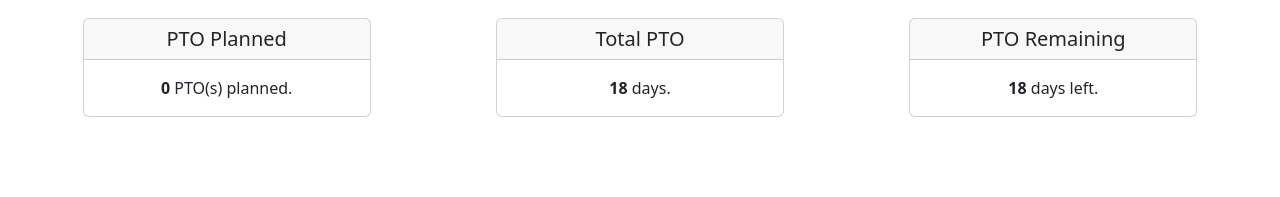
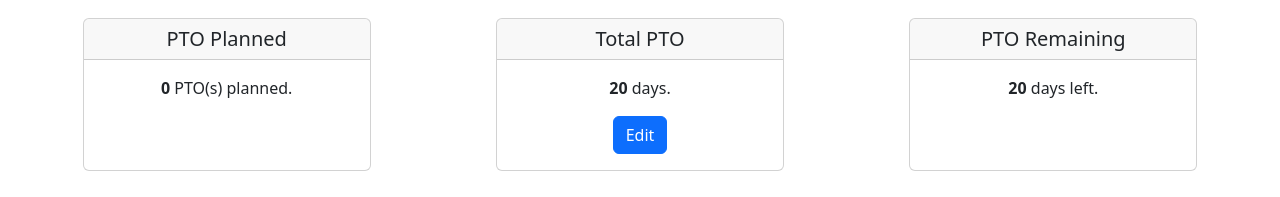
Before and after one commit to jrk12b/Out-Of-Office, a React (Create React App) app: page / in a window 1280 px wide. Shown: the part 600-797 px from the top of the page. Built offline with nearby package versions, Linux system fonts and the light colour scheme; no server answers.

Commit message:
allow editing of total PTO

```diff
--- a/src/components/PTOTotalCard.js
+++ b/src/components/PTOTotalCard.js
@@ -1,14 +1,38 @@
-import React from 'react';
-import { Card } from 'react-bootstrap';
+import React, { useState } from 'react';
+import { Card, Button, Form } from 'react-bootstrap';
 
-const TotalPTOCard = ({ totalPTO }) => {
+const TotalPTOCard = ({ totalPTO, setTotalPTO }) => {
+  const [isEditing, setIsEditing] = useState(false);
+  const [newTotalPTO, setNewTotalPTO] = useState(totalPTO);
+
+  const handleSave = () => {
+    setTotalPTO(newTotalPTO); // Update the total PTO
+    setIsEditing(false); // Exit edit mode
+  };
+
   return (
     <Card style={{ width: '18rem', textAlign: 'center' }}>
       <Card.Header as="h5">Total PTO</Card.Header>
       <Card.Body>
-        <Card.Text>
-          <strong>{totalPTO}</strong> days.
-        </Card.Text>
+        {!isEditing ? (
+          <>
+            <Card.Text>
+              <strong>{totalPTO}</strong> days.
+            </Card.Text>
+            <Button onClick={() => setIsEditing(true)}>Edit</Button>
+          </>
+        ) : (
+          <>
+            <Form.Control
+              type="number"
+              value={newTotalPTO}
+              onChange={(e) => setNewTotalPTO(Number(e.target.value))}
+            />
+            <Button variant="success" onClick={handleSave} style={{ marginTop: '10px' }}>
+              Save
+            </Button>
+          </>
+        )}
       </Card.Body>
     </Card>
   );
--- a/src/components/PageContent.js
+++ b/src/components/PageContent.js
@@ -1,10 +1,12 @@
-import React from 'react';
+import React, { useState } from 'react';
 import PTOPlannedCard from './PTOPlannedCard';
 import TotalPTOCard from './PTOTotalCard';
 import PTORemainingCard from './PTORemainingCard';
 import PTOCard from './PTOCard';
 
-const PageContent = ({ activeYear, ptoList, totalPTO, addPTO, deletePTO }) => {
+const PageContent = ({ activeYear, ptoList, addPTO, deletePTO }) => {
+  const [totalPTO, setTotalPTO] = useState(20); // Default Total PTO
+
   // Filter PTO list for the active year
   const filteredPTOList = ptoList.filter((pto) => pto.pto_year === activeYear);
 
@@ -24,7 +26,7 @@ const PageContent = ({ activeYear, ptoList, totalPTO, addPTO, deletePTO }) => {
         }}
       >
         <PTOPlannedCard ptoCount={ptoPlanned} />
-        <TotalPTOCard totalPTO={totalPTO} />
+        <TotalPTOCard totalPTO={totalPTO} setTotalPTO={setTotalPTO} />
         <PTORemainingCard ptoRemaining={ptoRemaining} />
       </div>
     </main>
```
